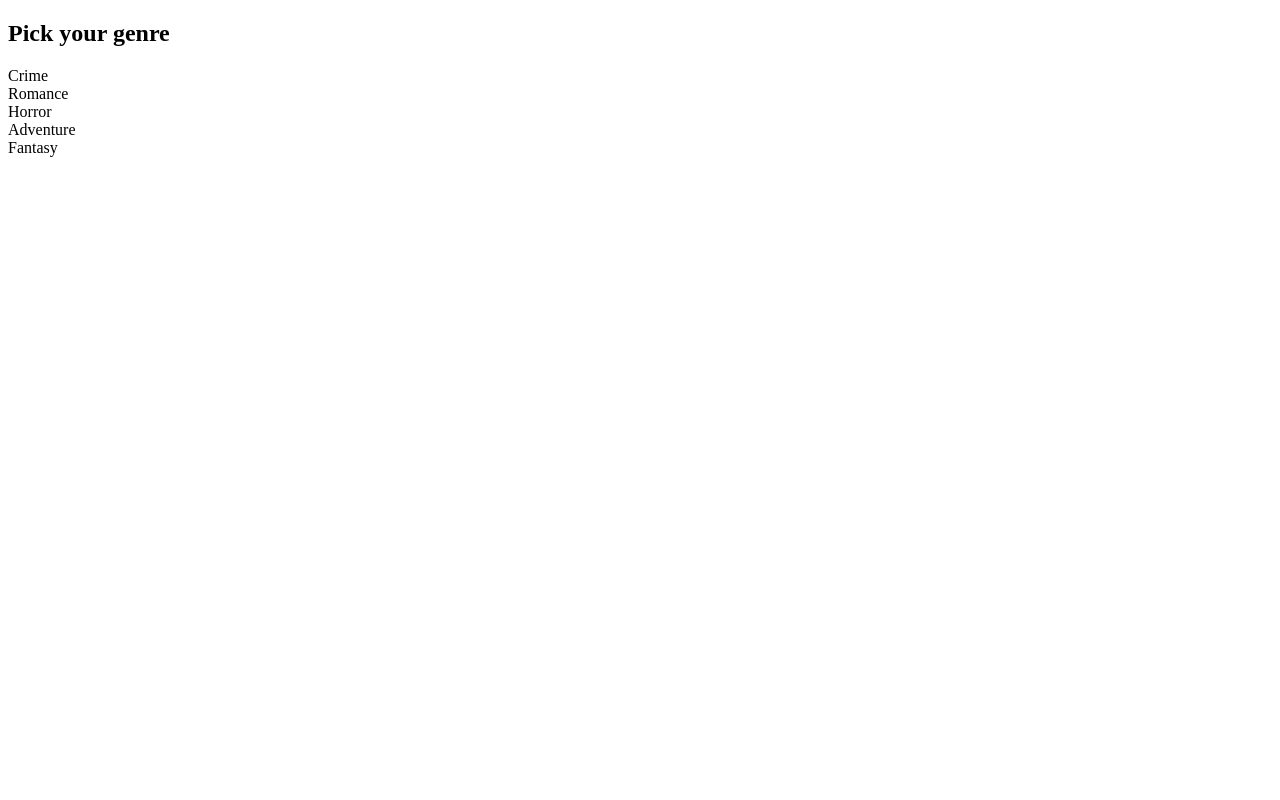
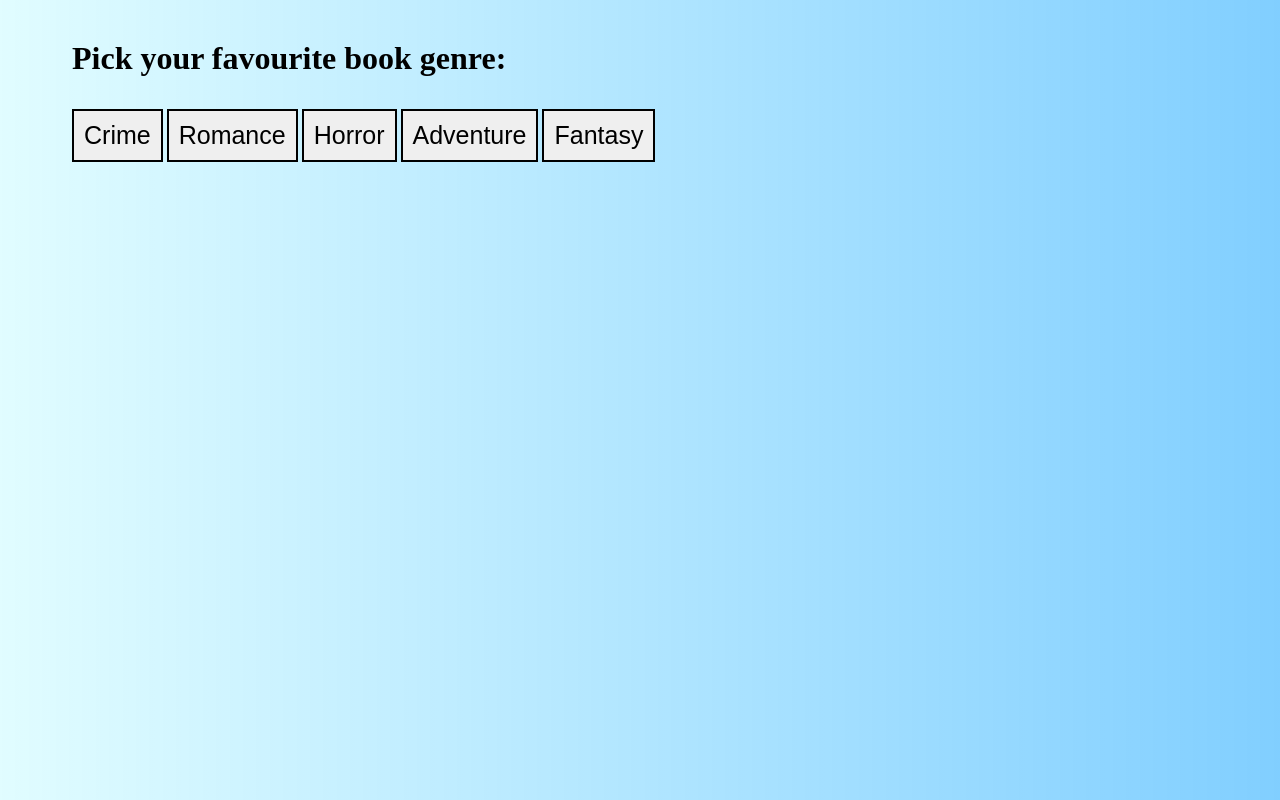
Before and after one commit to MJanuszek/JSSortBooksByGenre, a plain HTML site: page index.html in a window 1280 px wide. Drawn offline with Linux system fonts and the light colour scheme.

Commit message:
working on buttons
cannot get  buttons className

```diff
--- a/index.html
+++ b/index.html
@@ -5,22 +5,25 @@
     <meta charset="UTF-8">
     <meta http-equiv="X-UA-Compatible" content="IE=edge">
     <meta name="viewport" content="width=device-width, initial-scale=1.0">
+    <link rel="stylesheet" href="style.css">
     <title>Sort Books by Genre</title>
 </head>
 
 <body>
     <div class="wrapper">
-        <h2>Pick your genre</h2>
-        <div class="genre">Crime</div>
-        <div class="genre">Romance</div>
-        <div class="genre">Horror</div>
-        <div class="genre">Adventure</div>
-        <div class="genre">Fantasy</div>
-    </div>
+        <h1>Pick your favourite book genre: </h1>
+        <button class="genre crime">Crime</button>
+        <button class="genre romance">Romance</button>
+        <button class="genre horror">Horror</button>
+        <button class="genre adventure">Adventure</button>
+        <button class="genre fantasy">Fantasy</button>
+
+        <div class="display-books"></div>
 
 
 
-    <script src="main.js"></script>
+        <!-- script -->
+        <script src="main.js"></script>
 </body>
 
 </html>
--- a/main.js
+++ b/main.js
@@ -0,0 +1,19 @@
+
+const buttons = document.querySelectorAll(".genre");
+
+
+const displayBooks = (e) => {
+    console.log(e.srcElement);
+
+   let elementClassName = document.getElementsByClassName("button");
+
+    if (elementClassName === "crime") {
+        console.log("ok");
+    }
+
+
+
+    // end displayBooks()
+}
+
+buttons.forEach(button => button.addEventListener("click", displayBooks));
--- /dev/null
+++ b/style.css
@@ -0,0 +1,39 @@
+
+* {
+    box-sizing: border-box;
+}
+
+body {
+    background: linear-gradient(to left, hsla(203, 100%, 50%, 0.494),
+    hsla(185, 100%, 50%, 0.119));
+}
+
+.wrapper {
+    margin-top: 5vh;
+    margin-left: 5vw;
+}
+h1 {
+    margin-bottom: 4vh;
+}
+
+/* buttons */
+.genre {
+    display: inline;
+    font-size: 25px;
+    border: 2px solid black;
+    padding: 10px;
+    /* margin-top: 1vh; */
+    min-width: 7vw;
+    max-width: fit-content;
+
+}
+
+.genre:hover {
+    background-color: #fff;
+}
+
+/* div */
+
+.display-books {
+    font-size: 25px;
+}
```
